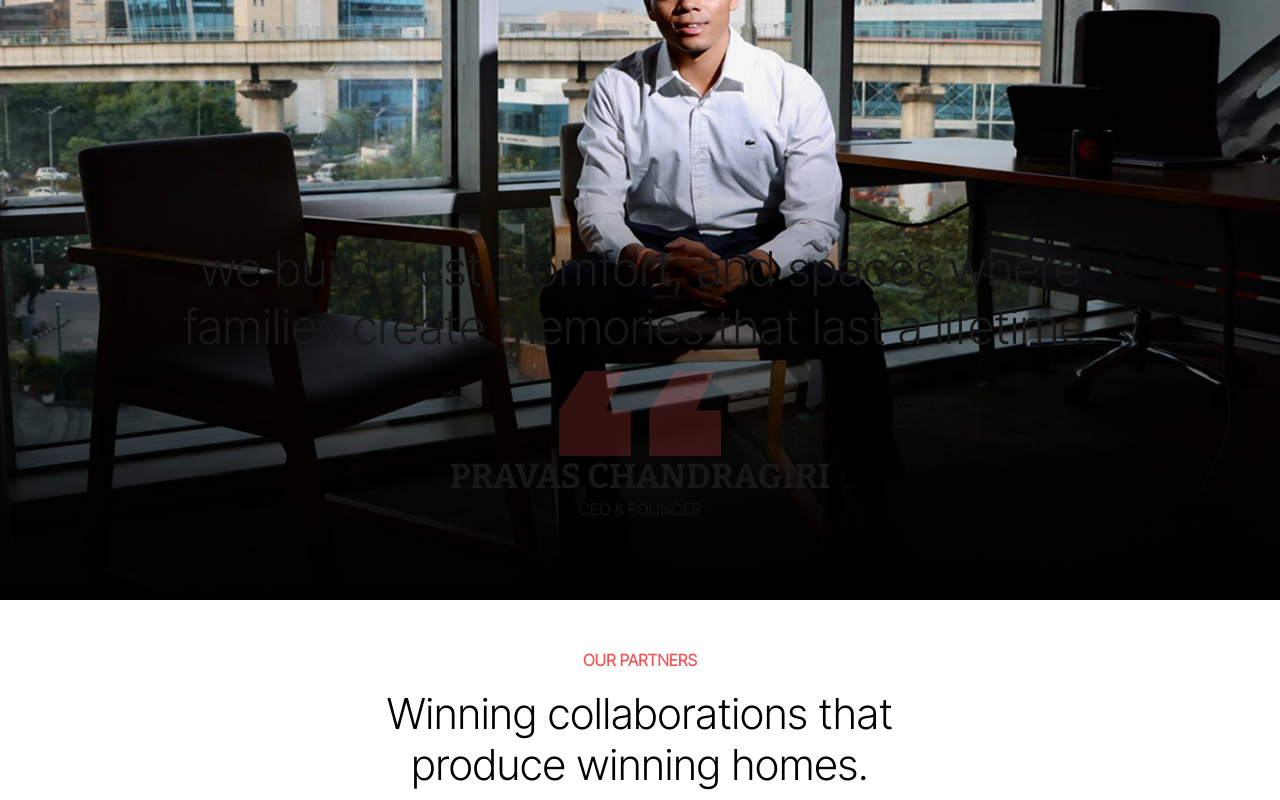
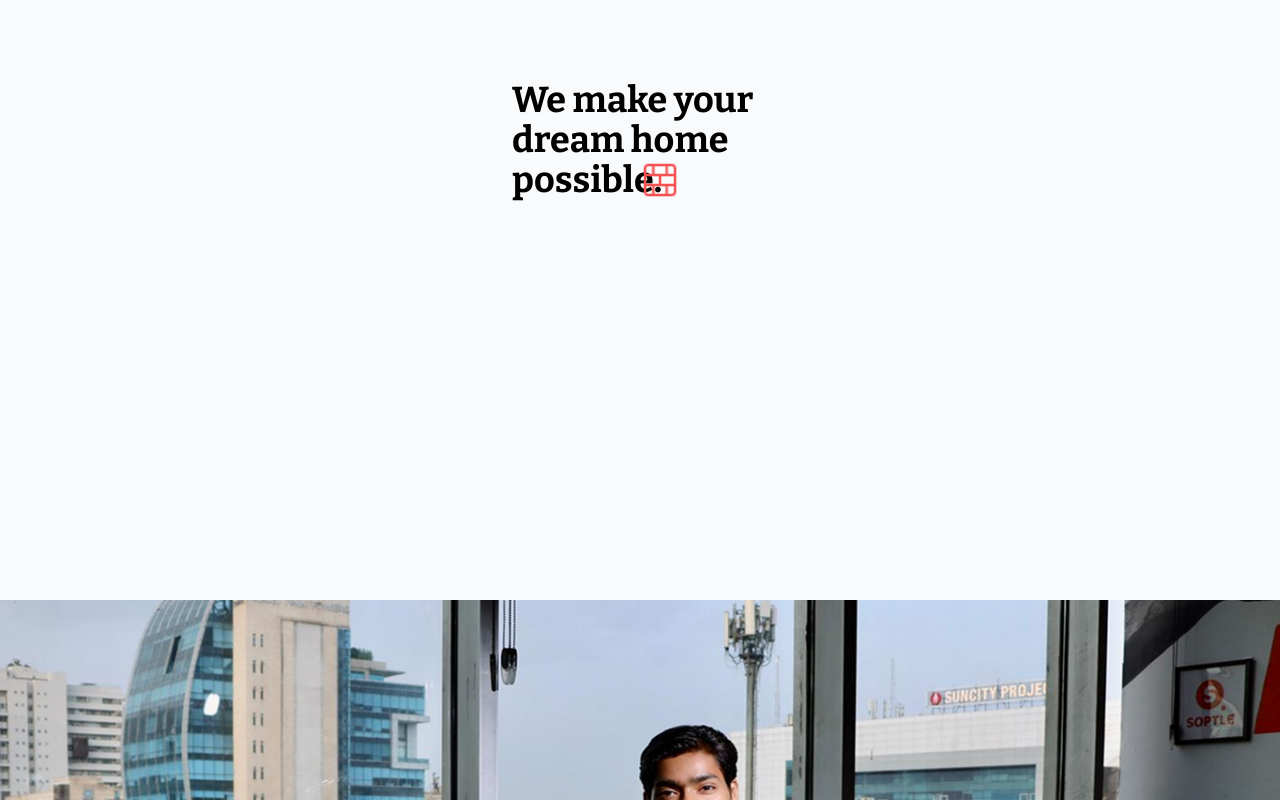
Before and after one commit to Pravu-lab/Brixline, a Next.js app: page /about in a window 1280 px wide. Shown: the part 3255-4055 px from the top of the page. Built offline with nearby package versions, Linux system fonts and the light colour scheme.

Commit message:
amit-dev howitworksslider code

```diff
--- /dev/null
+++ b/src/Components/HowitWorksSlider.tsx
@@ -0,0 +1,73 @@
+"use client";
+import { motion, useScroll, useTransform } from "framer-motion";
+import { useRef } from "react";
+
+export default function HowitWorksSlider() {
+  const ref = useRef(null);
+
+  const { scrollYProgress } = useScroll({
+    target: ref,
+    offset: ["start start", "end start"], // changed this a bit
+  });
+
+  // Title and Logo movement — slower and stops earlier
+  const titleX = useTransform(scrollYProgress, [0, 0.3], ["0%", "-200%"]);
+  const titleY = useTransform(scrollYProgress, [0, 0.3], ["-50%", "-50%"]);
+
+  const logoX = useTransform(scrollYProgress, [0, 0.3], ["50%", "1500%"]);
+  const logoY = useTransform(scrollYProgress, [0, 0.3], ["-50%", "-50%"]);
+
+  const varaiblePosition= useTransform(scrollYProgress, [0,0.4],["absolute","sticky"])
+  // Slider movement (smooth)
+  const sliderY = useTransform(scrollYProgress, [0.3, 0.6], ["100%", "-100%"]);
+
+  return (
+    <div ref={ref} className="h-screen relative w-screen bg-gray-50 overflow-hidden">
+      {/* Title */}
+      {/* <div className="h-screen w-screen snap-start relative"> */}
+      <motion.h1
+        className=" top-1/2 left-1/2 transform -translate-x-1/2 -translate-y-1/2 text-4xl font-bold z-20 w-1/5 text-left text-black"
+        style={{ x: titleX, y: titleY , position:varaiblePosition}}
+      >
+        We make your dream home possible.
+      </motion.h1>
+
+      {/* Logo */}
+      <motion.img
+        src="/image.png"
+        alt="Logo"
+        className="sticky top-1/2 left-1/2 transform -translate-x-1/2 -translate-y-1/2 w-10 h-10 z-20"
+        style={{ x: logoX, y: logoY , position:varaiblePosition}}
+      />
+
+      {/* </div> */}
+
+      {/* Slider Section */}
+      <motion.div
+        className="absolute top-0 left-0 w-full h-screen flex items-center justify-center z-10 overflow-hidden"
+        style={{ y: sliderY }}
+      >
+        <div className="flex flex-col gap-10">
+          {/* Slides */}
+          <div className="bg-white p-6 shadow-lg rounded-lg w-80 text-center">
+            <img src="/service1.png" alt="Slide 1" className="w-full h-48 object-cover mb-4" />
+            <p>Slide 1 text</p>
+          </div>
+          <div className="bg-white p-6 shadow-lg rounded-lg w-80 text-center">
+            <img src="/service3.png" alt="Slide 2" className="w-full h-48 object-cover mb-4" />
+            <p>Slide 2 text</p>
+          </div>
+          <div className="bg-white p-6 shadow-lg rounded-lg w-80 text-center">
+            <img src="/service1.png" alt="Slide 1" className="w-full h-48 object-cover mb-4" />
+            <p>Slide 1 text</p>
+          </div>
+          <div className="bg-white p-6 shadow-lg rounded-lg w-80 text-center">
+            <img src="/service3.png" alt="Slide 2" className="w-full h-48 object-cover mb-4" />
+            <p>Slide 2 text</p>
+          </div>
+          {/* Add more slides if needed */}
+        </div>
+      </motion.div>
+    </div>
+  );
+}
--- a/src/app/about/page.tsx
+++ b/src/app/about/page.tsx
@@ -6,6 +6,7 @@ import OurPartners from '@/Components/OurPartners'
 import Header from '@/Components/Header'
 import React from 'react'
 import AboutUsSlider from '@/Components/AboutusSlider'
+import HowitWorksSlider from '@/Components/HowitWorksSlider'
 
 const page = () => {
   return (
@@ -14,6 +15,7 @@ const page = () => {
 <AboutHero/>
 <AboutUsSlider/>
 <Aboutus/>
+<HowitWorksSlider/>
 <FounderSection/>
 <OurPartners/>
 <FooterSection/>
```
